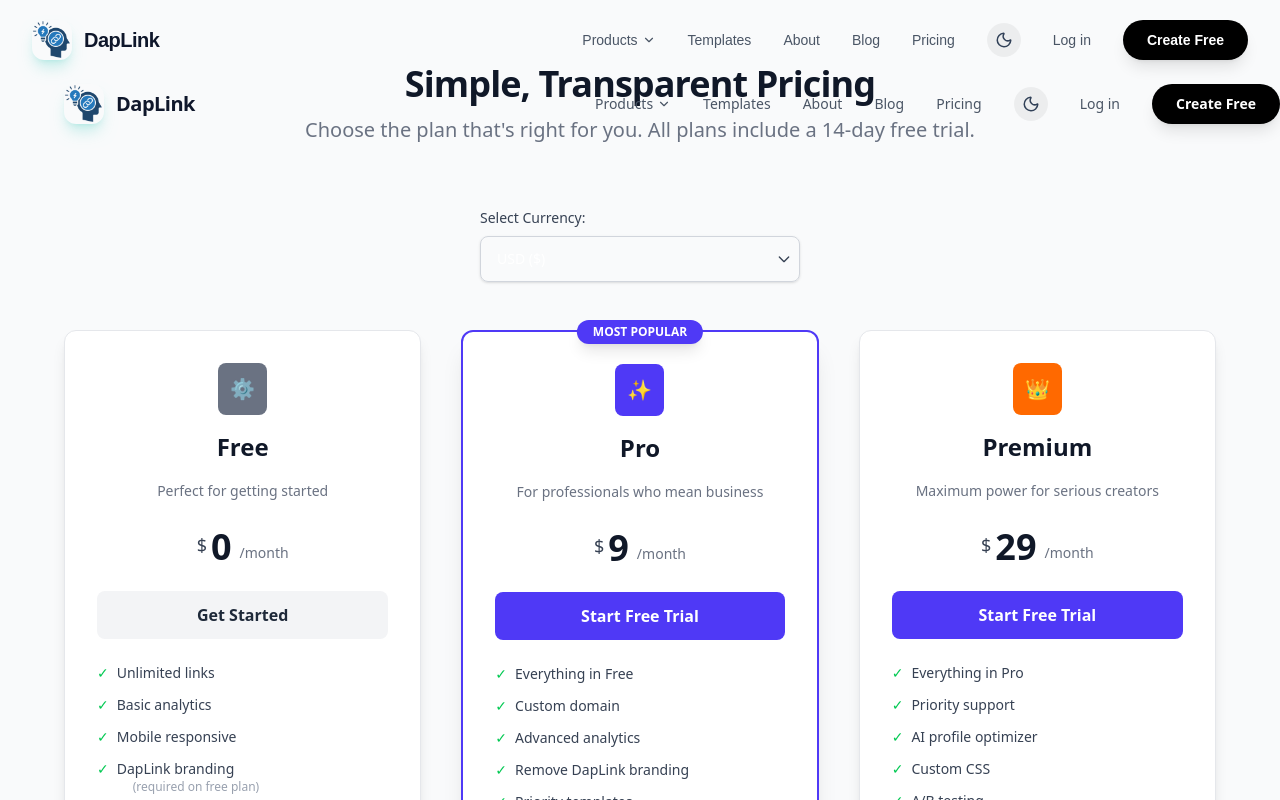
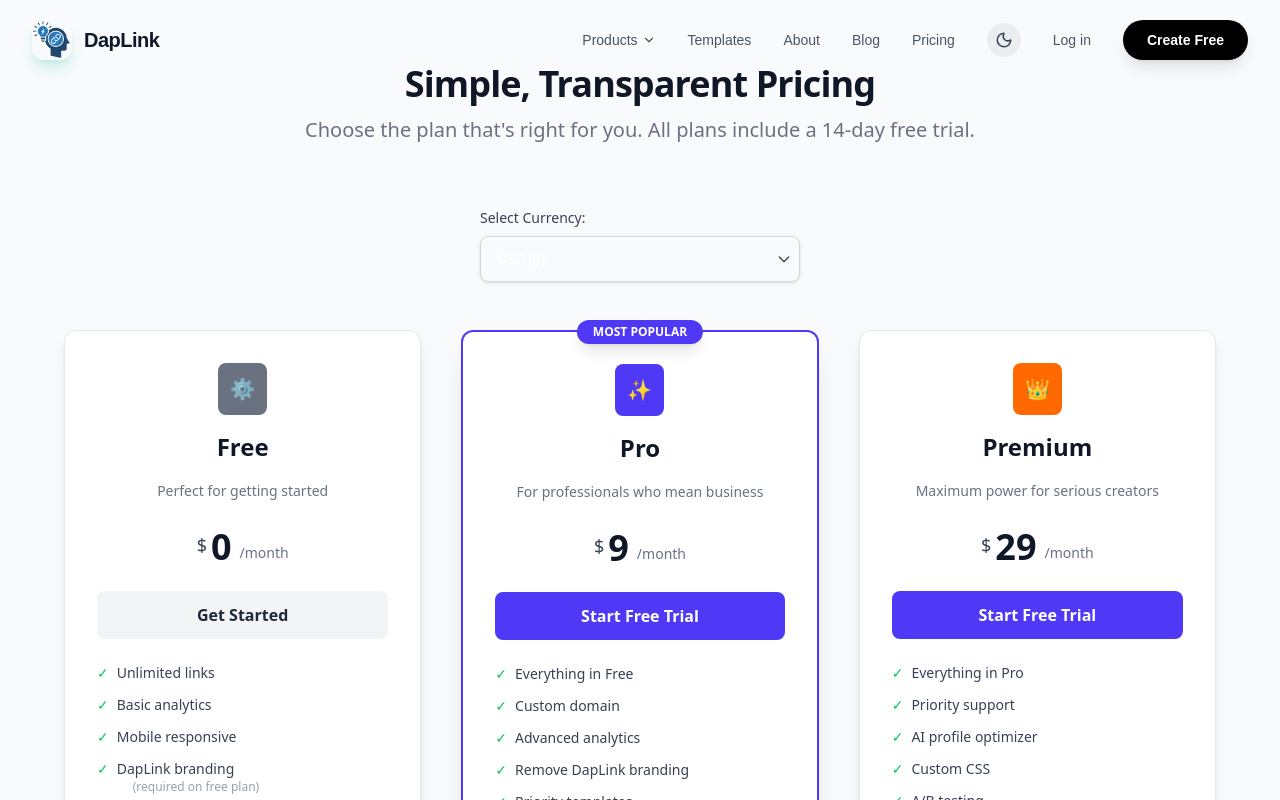
Before and after one commit to kunal834/Daplink, a Next.js app: page /Pricing in a window 1280 px wide. Shown: the top 800 px of the page. Built offline with nearby package versions, Linux system fonts and the light colour scheme.

Commit message:
remove extra navbar from all the page

```diff
--- a/Components/Navbar.js
+++ b/Components/Navbar.js
@@ -159,9 +159,9 @@ export default function Navbar({ scrolled, theme, toggleTheme }) {
             </button>
 
             <a href="/login" className={`text-sm font-medium transition-colors ${theme === 'dark' ? 'text-gray-200 hover:text-white' : 'text-gray-600 hover:text-black'}`}>Log in</a>
-            <button className={`shimmer-btn px-6 py-2.5 text-sm font-bold rounded-full transition-all transform hover:scale-105 shadow-lg ${theme === 'dark' ? 'bg-white text-black hover:bg-gray-100' : 'bg-black text-white hover:bg-gray-800'}`}>
+            <Link href="/Generate" className={`shimmer-btn px-6 py-2.5 text-sm font-bold rounded-full transition-all transform hover:scale-105 shadow-lg ${theme === 'dark' ? 'bg-white text-black hover:bg-gray-100' : 'bg-black text-white hover:bg-gray-800'}`}>
               Create Free
-            </button>
+            </Link >
           </div>
 
           {/* Mobile Toggle */}
@@ -236,7 +236,7 @@ export default function Navbar({ scrolled, theme, toggleTheme }) {
                   Login
                 </Link>
               </button>
-              <button className={`w-full py-3 rounded-xl font-bold ${theme === 'dark' ? 'bg-white text-black' : 'bg-black text-white'}`}>Create Free</button>
+              <Link href="/Generate" className={`w-full py-3 rounded-xl cursor-pointer font-bold ${theme === 'dark' ? 'bg-white text-black' : 'bg-black text-white'}`}>Create Free</Link>
             </div>
           </div>
         </div>
--- a/app/Explorepeoples/page.js
+++ b/app/Explorepeoples/page.js
@@ -1,7 +1,6 @@
 "use client"; // 👈 Important: Needed for onClick events
 import React, { useState } from 'react';
 import axios from 'axios';
-import Navbar from '@/Components/Navbar';
 import Footer from '@/Components/Footer';
 import Link from 'next/link';
 
@@ -28,9 +27,9 @@ const UserProfile = ({ params }) => {
   return (
     <>
      <div className="min-h-screen w-full bg-[#F3E8FF] p-10"> {/* Assuming a light purple bg like screenshot */}
-      <Navbar/>
+
       {/* Header Area */}
-      <div className="flex justify-between items-center mb-8">
+      <div className="flex justify-between items-center mb-8 mt-16">
         <h1 className='text-3xl font-bold text-gray-800'>
             Profile: <span className="text-blue-600">@{params.handle}</span>
         </h1>
--- a/app/Pricing/page.js
+++ b/app/Pricing/page.js
@@ -1,7 +1,6 @@
 "use client"
 
 import FAQ from '@/Components/FAQs';
-import Navbar from '@/Components/Navbar';
 import React, { useState, useMemo } from 'react';
 import Footer from '@/Components/Footer';
 
@@ -240,7 +239,7 @@ const App = () => {
         <>
 
         <div className="min-h-screen bg-gray-50 py-16 px-4 sm:px-6 lg:px-8 font-sans">
-            <Navbar/>
+
             <header className="text-center mb-16">
                 <h1 className="text-4xl font-extrabold text-gray-900 tracking-tight">
                     Simple, Transparent Pricing
--- a/app/Products/page.js
+++ b/app/Products/page.js
@@ -105,7 +105,7 @@ const FeaturePage = () => {
 
 
     <div className="min-h-screen bg-white">
-       <Navbar/>
+
       {/* 1. Full-Width Header Section (Hero/Banner) - From previous request */}
       <header className="
         w-full
--- a/app/[handle]/page.js
+++ b/app/[handle]/page.js
@@ -1,5 +1,5 @@
 "use client";
-import Navbar from "@/Components/Navbar";
+
 import { useEffect, useState } from "react";
 import Link from "next/link";
 import Modal from "/Components/Modal";
@@ -19,7 +19,7 @@ export default function BlogPostPage({ params }) {
   if (!data) {
     return (
       <div className="min-h-screen flex flex-col items-center justify-center bg-gray-50">
-        <Navbar />
+
         <div className="animate-pulse flex flex-col items-center gap-4">
           <div className="h-16 w-16 bg-gray-200 rounded-full"></div>
           <div className="h-4 w-32 bg-gray-200 rounded"></div>
@@ -40,7 +40,7 @@ export default function BlogPostPage({ params }) {
 
   return (
     <>
-      <Navbar />
+
 
       {/* Main Wrapper with subtle gradient background */}
       <div className="min-h-screen bg-gradient-to-tr from-[#e5eaff] via-[#f1e3f3] md:p-4 p-5 to-[#fae6fe] pt-24 pb-12 px-4 sm:px-6">
```
